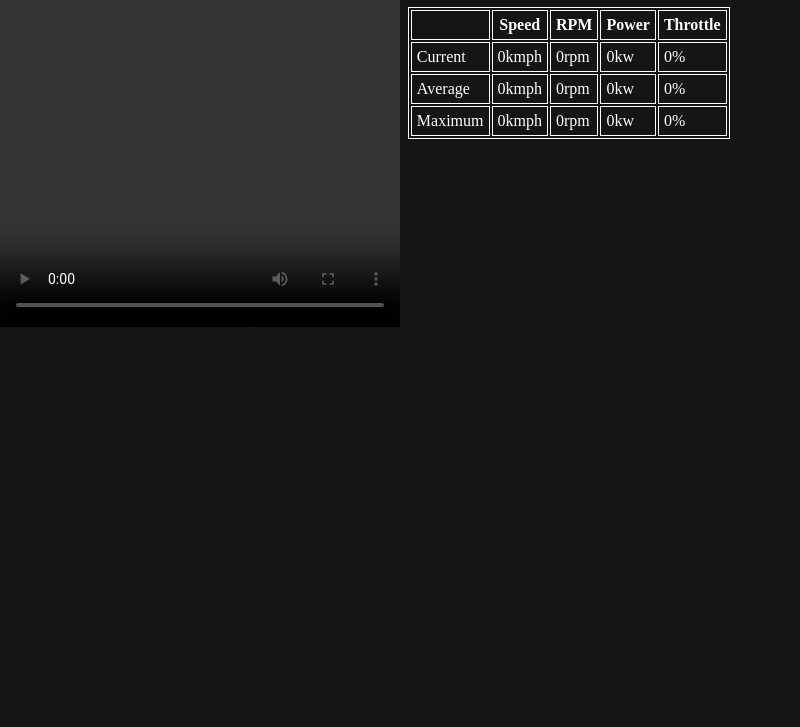
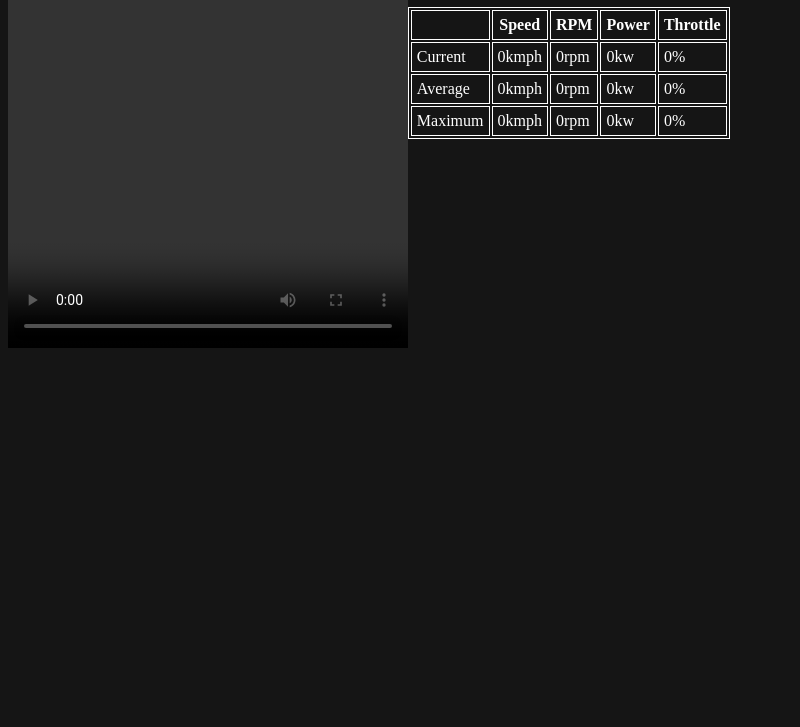
Before and after one commit to Sheep26/gokart, an Electron app: page app/src/index.html in a window 800 px wide. Shown: the part 73-800 px from the top of the page. Drawn offline with Linux system fonts and the light colour scheme; no server answers.

Commit message:
remove ugly positioning

```diff
--- a/app/src/style.css
+++ b/app/src/style.css
@@ -10,8 +10,6 @@ h1, h2, h3, p, a {
     width: 50%;
     height: 50%;
     position: absolute;
-    top: 0;
-    left: 0;
 }
 
 .data-header {
```
